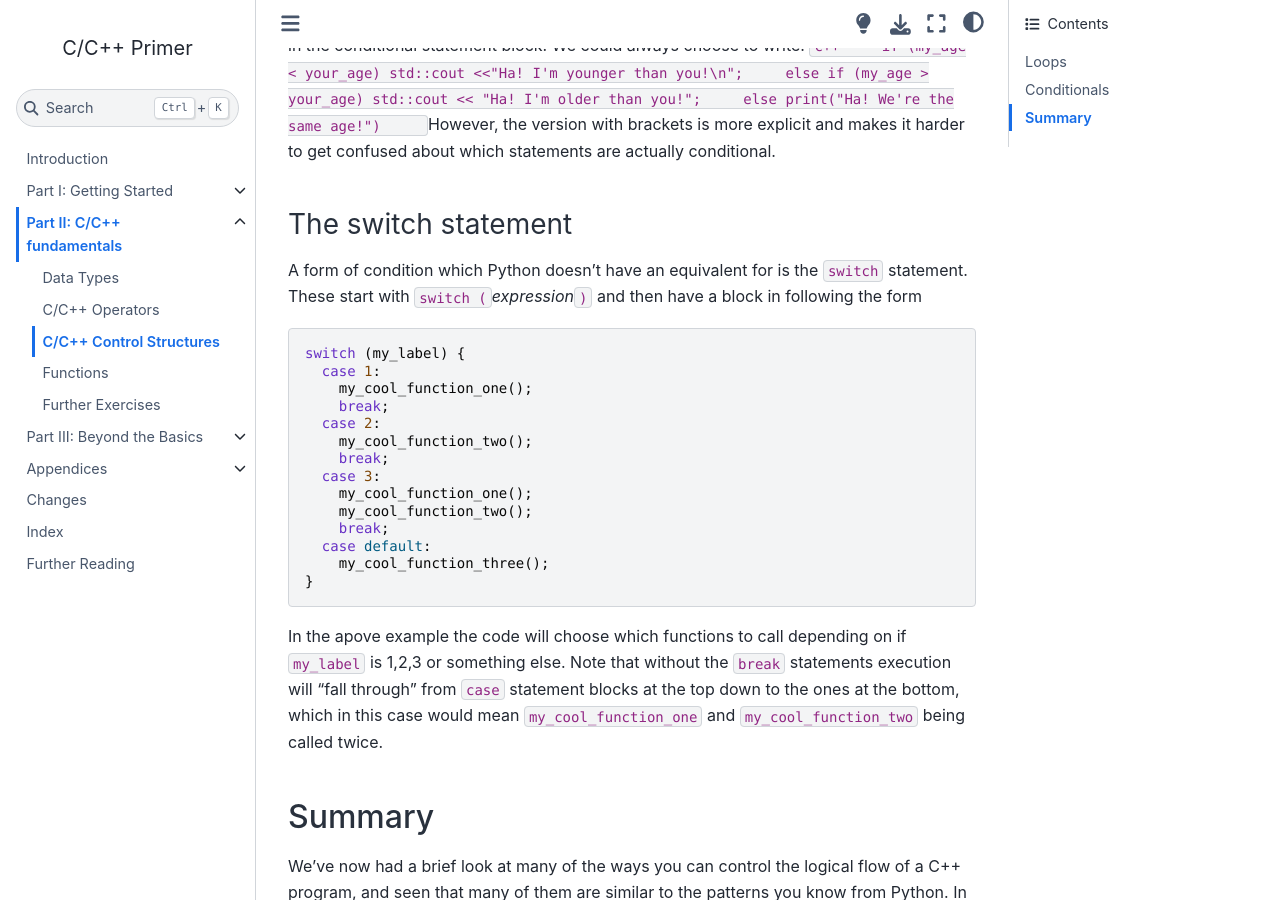
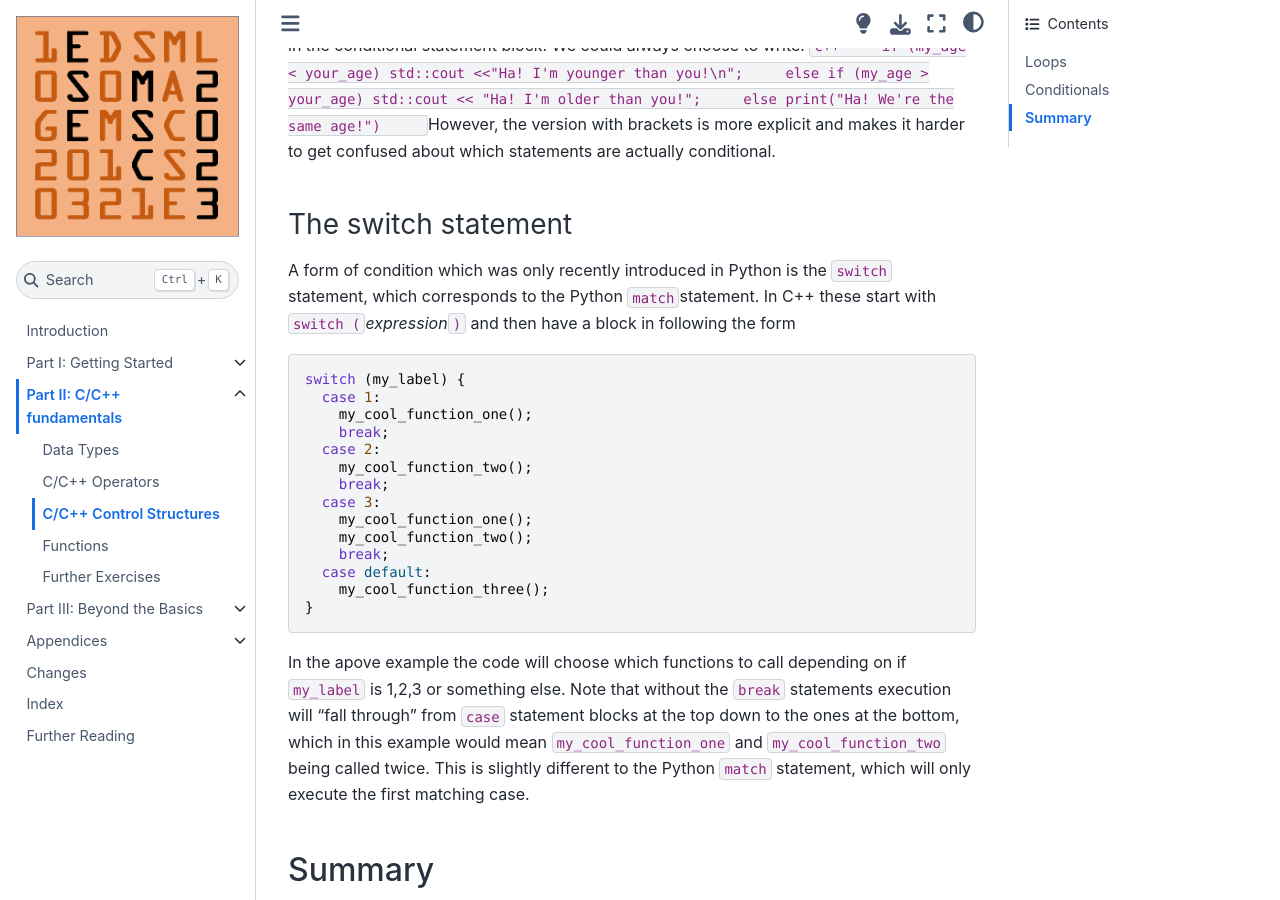
Before and after one commit to ese-msc/c-primer, a Jupyter Book: the page built from part_two/03_control.md, in a window 1280 px wide and 900 px high, scrolled down 3152 px. Built offline with Jupyter Book 1.0.4 settings and Sphinx 7.4.7 and the Sphinx Book theme 1.1.4, drawn with Linux system fonts in a browser that asks for light colours.

Commit message:
Update logo to 2023.

````diff
--- a/part_two/03_control.md
+++ b/part_two/03_control.md
@@ -123,7 +123,7 @@ However, the version with brackets is more explicit and makes it harder to get c
 
 ### The switch statement
 
-A form of condition which Python doesn't have an equivalent for is the `switch` statement. These start with `switch (`_expression_`)` and then have a block in following the form
+A form of condition which was only recently introduced in Python  is the `switch` statement, which corresponds to the Python `match`statement. In C++ these start with `switch (`_expression_`)` and then have a block in following the form
 ```c++
 switch (my_label) {
   case 1:
@@ -141,7 +141,7 @@ switch (my_label) {
 }
 ```
 
-In the apove example the code will choose which functions to call depending on if `my_label` is 1,2,3 or something else. Note that without the `break` statements execution will "fall through" from `case` statement blocks at the top down to the ones at the bottom, which in this case would mean `my_cool_function_one` and `my_cool_function_two` being called twice.
+In the apove example the code will choose which functions to call depending on if `my_label` is 1,2,3 or something else. Note that without the `break` statements execution will "fall through" from `case` statement blocks at the top down to the ones at the bottom, which in this example would mean `my_cool_function_one` and `my_cool_function_two` being called twice. This is slightly different to the Python `match` statement, which will only execute the first matching case.
 
 ## Summary
 
````
Also changed, not shown: part_one/04_troubleshooting.md (+2 -2 lines), part_two/02_operators.md (+22 -3 lines), images/ESE-MSC-2023.png (added).
